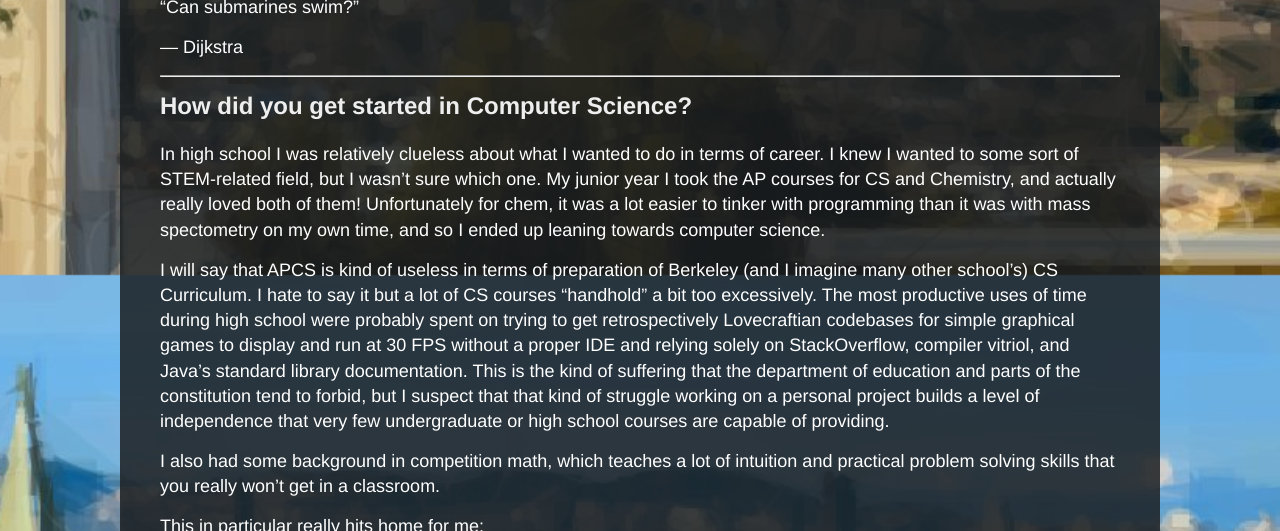
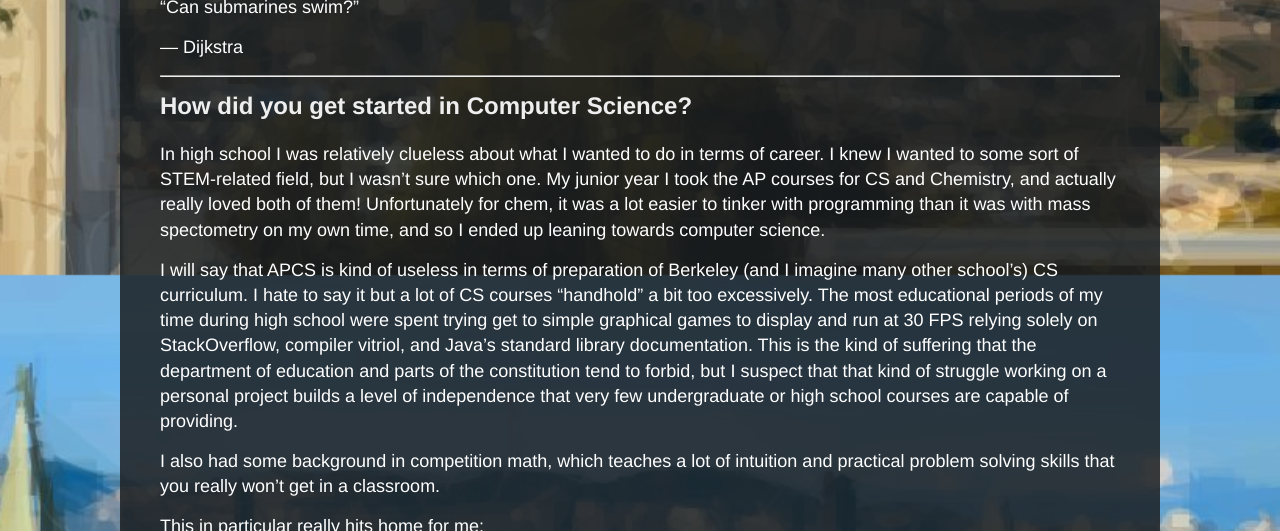
Before and after one commit to ckw017/ckw017.github.io, a Jekyll site: the page built from about.md, in a window 1280 px wide and 900 px high, scrolled down 3325 px, cut to the strip 0-531 px from the top of the window. Built offline with Jekyll 4.4.1, drawn with Linux system fonts in a browser that asks for light colours.

Commit message:
More sentence structuring

```diff
--- a/about.md
+++ b/about.md
@@ -154,7 +154,7 @@ If you're thinking "I probably won't get into anything if I apply," that's also
 
 In high school I was relatively clueless about what I wanted to do in terms of career. I knew I wanted to some sort of STEM-related field, but I wasn't sure which one. My junior year I took the AP courses for CS and Chemistry, and actually really loved both of them! Unfortunately for chem, it was a lot easier to tinker with programming than it was with mass spectometry on my own time, and so I ended up leaning towards computer science.
 
-I will say that APCS is kind of useless in terms of preparation of Berkeley (and I imagine many other school's) CS Curriculum. I hate to say it but a lot of CS courses "handhold" a bit too excessively. The most productive uses of time during high school were probably spent on trying to get retrospectively Lovecraftian codebases for simple graphical games to display and run at 30 FPS without a proper IDE and relying solely on StackOverflow, compiler vitriol, and Java's standard library documentation. This is the kind of suffering that the department of education and parts of the constitution tend to forbid, but I suspect that that kind of struggle working on a personal project builds a level of independence that very few undergraduate or high school courses are capable of providing.
+I will say that APCS is kind of useless in terms of preparation of Berkeley (and I imagine many other school's) CS curriculum. I hate to say it but a lot of CS courses "handhold" a bit too excessively. The most educational periods of my time during high school were spent trying get to simple graphical games to display and run at 30 FPS relying solely on StackOverflow, compiler vitriol, and Java's standard library documentation. This is the kind of suffering that the department of education and parts of the constitution tend to forbid, but I suspect that that kind of struggle working on a personal project builds a level of independence that very few undergraduate or high school courses are capable of providing.
 
 I also had some background in competition math, which teaches a lot of intuition and practical problem solving skills that you really won't get in a classroom.
 
```
Also changed, not shown: 2 other files.
